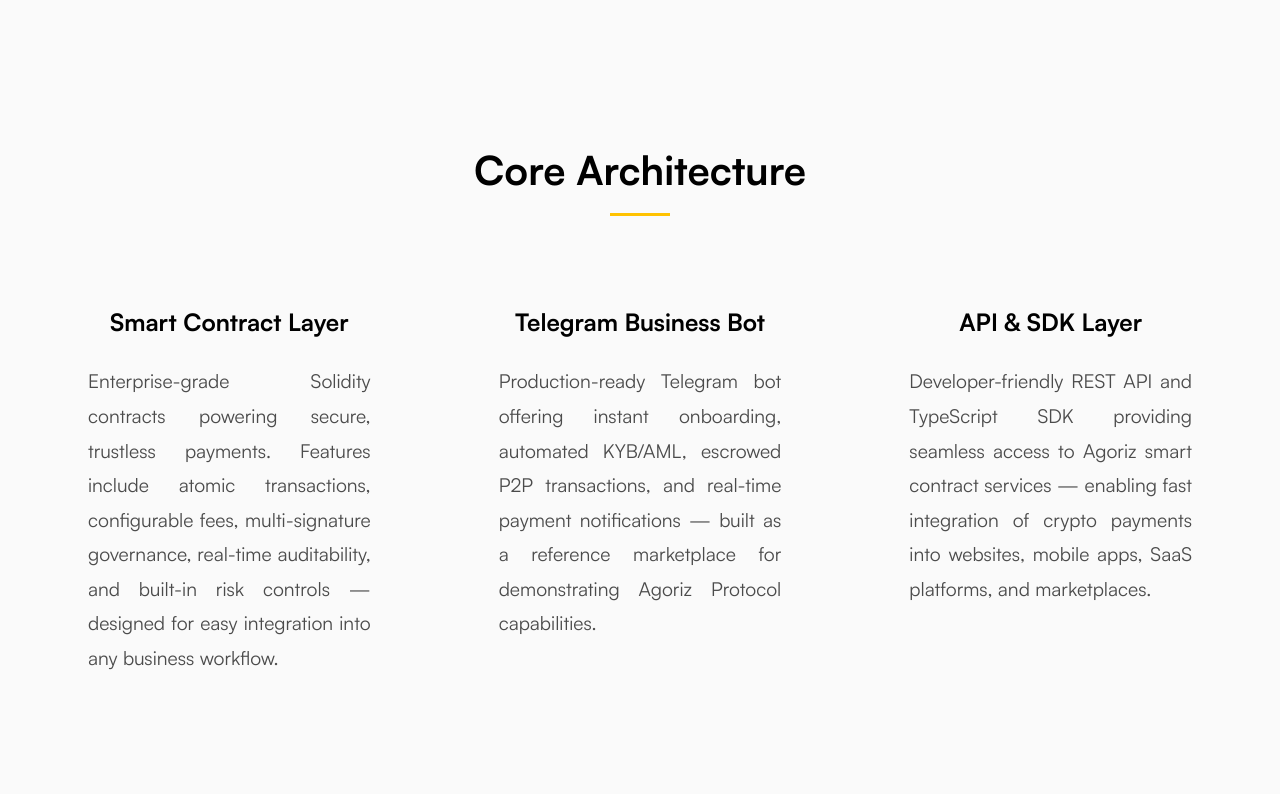
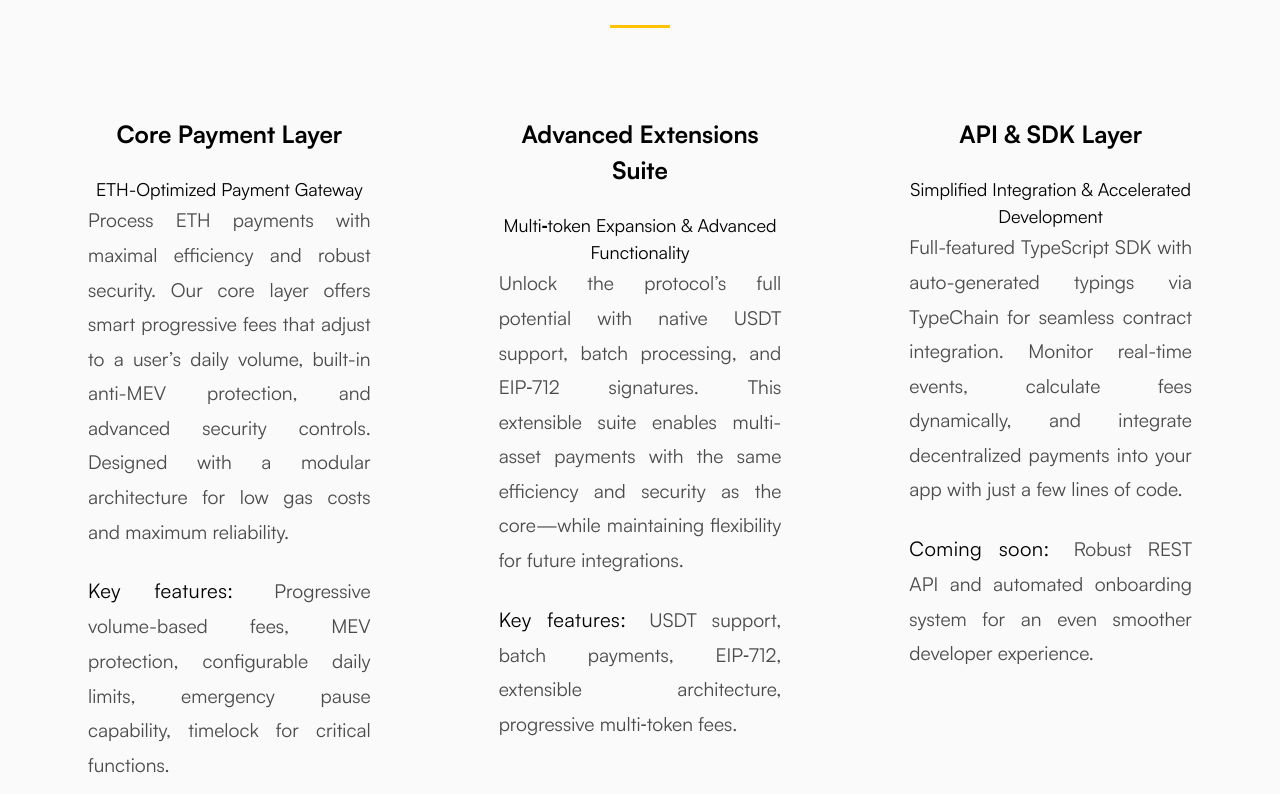
Before and after one commit to SergioBonatto/agoriz-site, a React (Vite) app: page / in a window 1280 px wide. Shown: the part 2406-3200 px from the top of the page. Built offline with nearby package versions, Linux system fonts and the light colour scheme.

Commit message:
update: services

```diff
--- a/src/components/common/ComponentCard.tsx
+++ b/src/components/common/ComponentCard.tsx
@@ -2,14 +2,20 @@ import { type FC } from 'react';
 
 interface ComponentCardProps {
   title: string;
+  subtitle: string;
   description: string;
+  noteSubtitle: string;
+  note: string;
 }
 
-export const ComponentCard: FC<ComponentCardProps> = ({ title, description }) => {
+export const ComponentCard: FC<ComponentCardProps> = ({ title, subtitle, description,noteSubtitle, note }) => {
   return (
-    <div className="marketplace__card">
+    <div className="services__card">
       <h3>{title}</h3>
+      <h4>{subtitle}</h4>
       <p>{description}</p>
+      <p className="services__note"><span className="services__note-subtitle">{noteSubtitle}:</span> {note}</p>
+
     </div>
   );
 };
--- a/src/components/sections/Marketplace.tsx
+++ /dev/null
@@ -1,51 +0,0 @@
-import { type FC } from 'react';
-import { Section } from '../common/Section';
-import { ComponentCard } from '../common/ComponentCard';
-import '../../styles/components/sections/Marketplace.css';
-
-interface CoreComponent {
-  title: string;
-  description: string;
-}
-
-const coreComponents: CoreComponent[] = [
-  {
-    title: 'Smart Contract Layer',
-    description: 'Enterprise-grade Solidity contracts powering secure, trustless payments. Features include atomic transactions, configurable fees, multi-signature governance, real-time auditability, and built-in risk controls — designed for easy integration into any business workflow.'
-  },
-  {
-    title: 'Telegram Business Bot',
-    description: 'Production-ready Telegram bot offering instant onboarding, automated KYB/AML, escrowed P2P transactions, and real-time payment notifications — built as a reference marketplace for demonstrating Agoriz Protocol capabilities.'
-  },
-  {
-    title: 'API & SDK Layer',
-    description: 'Developer-friendly REST API and TypeScript SDK providing seamless access to Agoriz smart contract services — enabling fast integration of crypto payments into websites, mobile apps, SaaS platforms, and marketplaces.'
-  }
-];
-
-const Marketplace: FC = () => {
-  return (
-    <article className="marketplace">
-      <header className="marketplace__header">
-        <h2>Agoriz Payments Infrastructure</h2>
-        <p>
-        Discover Agoriz: the future of crypto payments, engineered for seamless integration and unmatched reliability. Our robust smart contracts fuse with a developer-friendly API, empowering businesses to effortlessly craft secure, programmable payment solutions on Ethereum and compatible chains. With our Telegram Bot showcase, see firsthand how quickly you can deploy cutting-edge payment flows. Unlock global, instant-settlement transactions with zero chargebacks by integrating the Agoriz Protocol into your apps, services, or marketplaces—revolutionizing how you transact, worldwide.
-        </p>
-      </header>
-
-      <Section title="Core Architecture" className="marketplace__infrastructure">
-        <div className="marketplace__grid">
-          {coreComponents.map((component, index) => (
-            <ComponentCard
-              key={index}
-              title={component.title}
-              description={component.description}
-            />
-          ))}
-        </div>
-      </Section>
-    </article>
-  );
-};
-
-export default Marketplace;
--- a/src/components/sections/Services.tsx
+++ b/src/components/sections/Services.tsx
@@ -1,34 +1,71 @@
 import { type FC } from 'react';
-import Marketplace from '../sections/Marketplace';
 import { Section } from '../common/Section';
+import { ComponentCard } from '../common/ComponentCard';
+import '../../styles/components/sections/Services.css';
 
-interface Service {
-  id: string;
-  component: React.ReactNode;
+interface CoreComponent {
+  title: string;
+  subtitle: string;
+  description: string;
+  noteSubtitle: string;
+  note: string;
 }
 
-export const Services: FC = () => {
-  // This array can be expanded as more services are added
-  const services: Service[] = [
+const coreComponents: CoreComponent[] = [
   {
-      id: 'marketplace',
-      component: <Marketplace />
+    title: 'Core Payment Layer',
+    subtitle: 'ETH-Optimized Payment Gateway',
+    description:
+      'Process ETH payments with maximal efficiency and robust security. Our core layer offers smart progressive fees that adjust to a user’s daily volume, built-in anti-MEV protection, and advanced security controls. Designed with a modular architecture for low gas costs and maximum reliability.',
+    noteSubtitle: 'Key features',
+    note:
+      'Progressive volume-based fees, MEV protection, configurable daily limits, emergency pause capability, timelock for critical functions.'
+  },
+  {
+    title: 'Advanced Extensions Suite',
+    subtitle: 'Multi‑token Expansion & Advanced Functionality',
+    description:
+      'Unlock the protocol’s full potential with native USDT support, batch processing, and EIP‑712 signatures. This extensible suite enables multi-asset payments with the same efficiency and security as the core—while maintaining flexibility for future integrations.',
+    noteSubtitle: 'Key features',
+    note:
+      'USDT support, batch payments, EIP‑712, extensible architecture, progressive multi‑token fees.'
+  },
+  {
+    title: 'API & SDK Layer',
+    subtitle: 'Simplified Integration & Accelerated Development',
+    description:
+      'Full-featured TypeScript SDK with auto-generated typings via TypeChain for seamless contract integration. Monitor real-time events, calculate fees dynamically, and integrate decentralized payments into your app with just a few lines of code.',
+    noteSubtitle: 'Coming soon',
+    note:
+      'Robust REST API and automated onboarding system for an even smoother developer experience.'
   }
-    // Future services can be added here
-    // { id: 'payment-gateway', component: <PaymentGateway /> },
-    // { id: 'analytics', component: <Analytics /> },
 ];
 
+const Services: FC = () => {
   return (
-    <Section id="services" title="Services" className="services">
-      <div className="services__container">
-        {services.map(({ id, component }) => (
-          <div key={id} className="services__item">
-            {component}
-          </div>
+    <article className="services">
+      <header className="services__header">
+        <h2>Agoriz Payments Infrastructure</h2>
+        <p>
+        Discover Agoriz: the future of crypto payments, engineered for seamless integration and unmatched reliability. Our robust smart contracts fuse with a developer-friendly API, empowering businesses to effortlessly craft secure, programmable payment solutions on Ethereum and compatible chains. With our Telegram Bot showcase, see firsthand how quickly you can deploy cutting-edge payment flows. Unlock global, instant-settlement transactions with zero chargebacks by integrating the Agoriz Protocol into your apps, services, or marketplaces—revolutionizing how you transact, worldwide.
+        </p>
+      </header>
+
+      <Section title="Core Architecture" className="services__infrastructure">
+        <div className="services__grid">
+          {coreComponents.map((component, index) => (
+            <ComponentCard
+              key={index}
+              title={component.title}
+              subtitle={component.subtitle}
+              description={component.description}
+              noteSubtitle={component.noteSubtitle}
+              note={component.note}
+            />
           ))}
         </div>
       </Section>
+    </article>
   );
 };
 
--- a/src/styles/components/sections/Services.css
+++ b/src/styles/components/sections/Services.css
@@ -1,3 +1,12 @@
+.services__note-subtitle {
+  color: var(--text-primary);
+  font-weight: 500;
+  letter-spacing: 0.02em;
+  font-size: 1.05em;
+  margin-right: 0.4em;
+  font-family: 'Satoshi-regular', sans-serif;
+
+}
 .services {
   width: 100%;
   max-width: 1400px;
@@ -5,12 +14,41 @@
   padding: 4rem 0;
 }
 
-.services__container {
+.services__header {
+  text-align: center;
+  margin-bottom: 3rem;
+  padding: 2.5rem;
+  /* background: var(--background-secondary); */
+  border-radius: 16px;
+  /* box-shadow: 0 8px 32px rgba(0, 0, 0, 0.1); */
+  width: 96%;
+  margin-left: auto;
+  margin-right: auto;
+}
+
+.services__header h2 {
+  font-size: 1.75rem;
+  font-weight: 700;
+  margin-bottom: 1.5rem;
+  color: var(--text-sec);
+}
+
+.services__header p {
+  font-size: 1.125rem;
+  line-height: 1.8;
+  color: var(--text-secondary);
+  max-width: 800px;
+  margin: 0 auto;
+  margin-bottom: 1.5rem;
+  text-align: justify;
+
+}
+
+.services__grid {
   display: grid;
-  grid-template-columns: repeat(2, 1fr);
+  grid-template-columns: repeat(3, 1fr);
   gap: 3rem;
   padding: 0 2rem;
-  max-width: 1400px;
 }
 
 .services__card {
@@ -26,11 +64,6 @@
 
 }
 
-.services__card:hover {
-  /* box-shadow: 0 12px 48px rgba(0, 0, 0, 0.15); */
-  transform: translateY(-5px);
-}
-
 .services__card h3 {
   font-size: 1.5rem;
   font-weight: 700;
@@ -44,21 +77,34 @@
   line-height: 1.8;
   color: var(--text-secondary);
   text-align: justify;
-
 }
 
 @media (max-width: 1024px) {
-  .services__container {
+  .services__grid {
     gap: 2rem;
     padding: 0 1.5rem;
   }
 }
 
 @media (max-width: 768px) {
-  .services__container {
+  .services {
+    padding: 2rem 0;
+  }
+
+  .services__header {
+    padding: 1 1rem;
+    max-width: 90%;
+
+  }
+
+  .services__header h1 {
+    font-size: 2rem;
+  }
+
+  .services__grid {
     grid-template-columns: 1fr;
     gap: 2rem;
-    padding: 0 1rem;
+    padding: 1 1rem;
   }
 
   .services__card {
```
Lines whose indentation alone changed are shown as unchanged.
